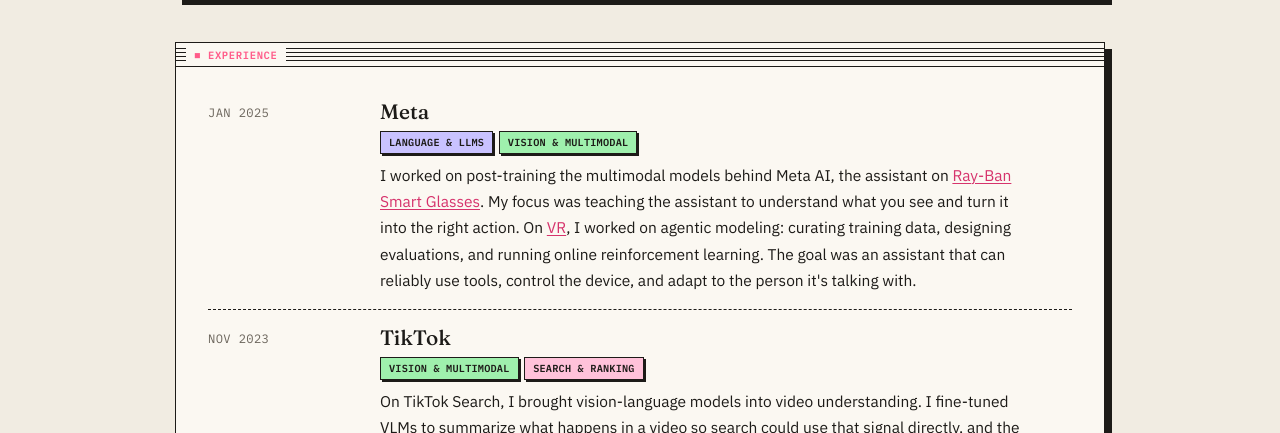
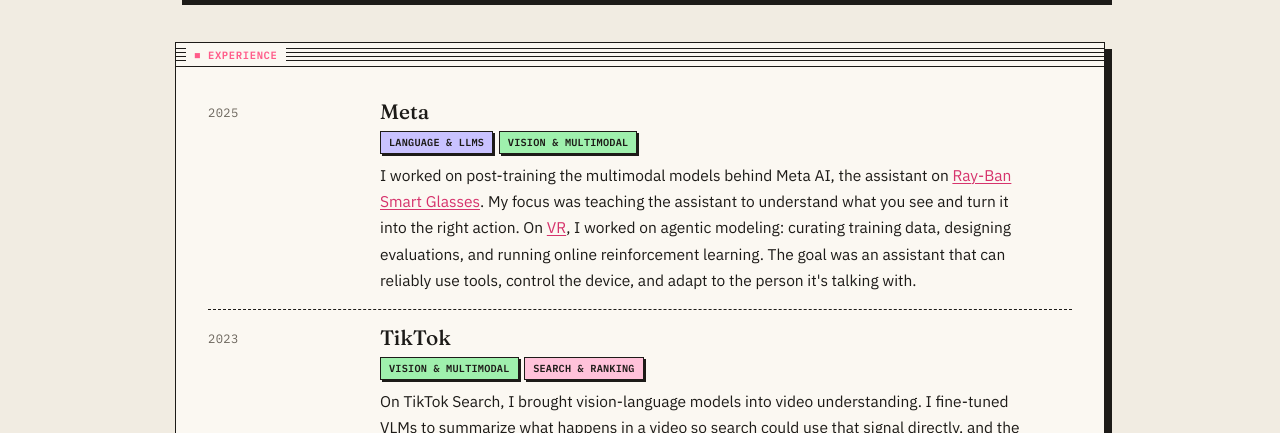
Before and after one commit to sumehta/sumehta.github.io, a Jekyll site: the page built from _pages/about.md, in a window 1280 px wide and 900 px high, scrolled down 853 px. Shown: the part 155-588 px from the top of the window. Built offline with Jekyll 4.4.1, drawn with Linux system fonts in a browser that asks for light colours; comment, search, counter and statistics services are not loaded; a style sheet for code colours, icons or effects is not loaded.

Commit message:
Show only the year for Meta and TikTok entries
Co-Authored-By: Claude Opus 5.5 <noreply@anthropic.com>

```diff
--- a/_data/experience.yml
+++ b/_data/experience.yml
@@ -3,7 +3,7 @@
 # `summary` is a short narrative paragraph (metrics live on the resume, not here).
 
 - company: Meta
-  dates: Jan 2025
+  dates: 2025
   domains: [language, vision]
   summary: >-
     I worked on post-training the multimodal models behind Meta AI, the assistant on
@@ -15,7 +15,7 @@
     use tools, control the device, and adapt to the person it's talking with.
 
 - company: TikTok
-  dates: Nov 2023
+  dates: 2023
   domains: [vision, recsys]
   summary: >-
     On TikTok Search, I brought vision-language models into video understanding. I fine-tuned VLMs to
```
